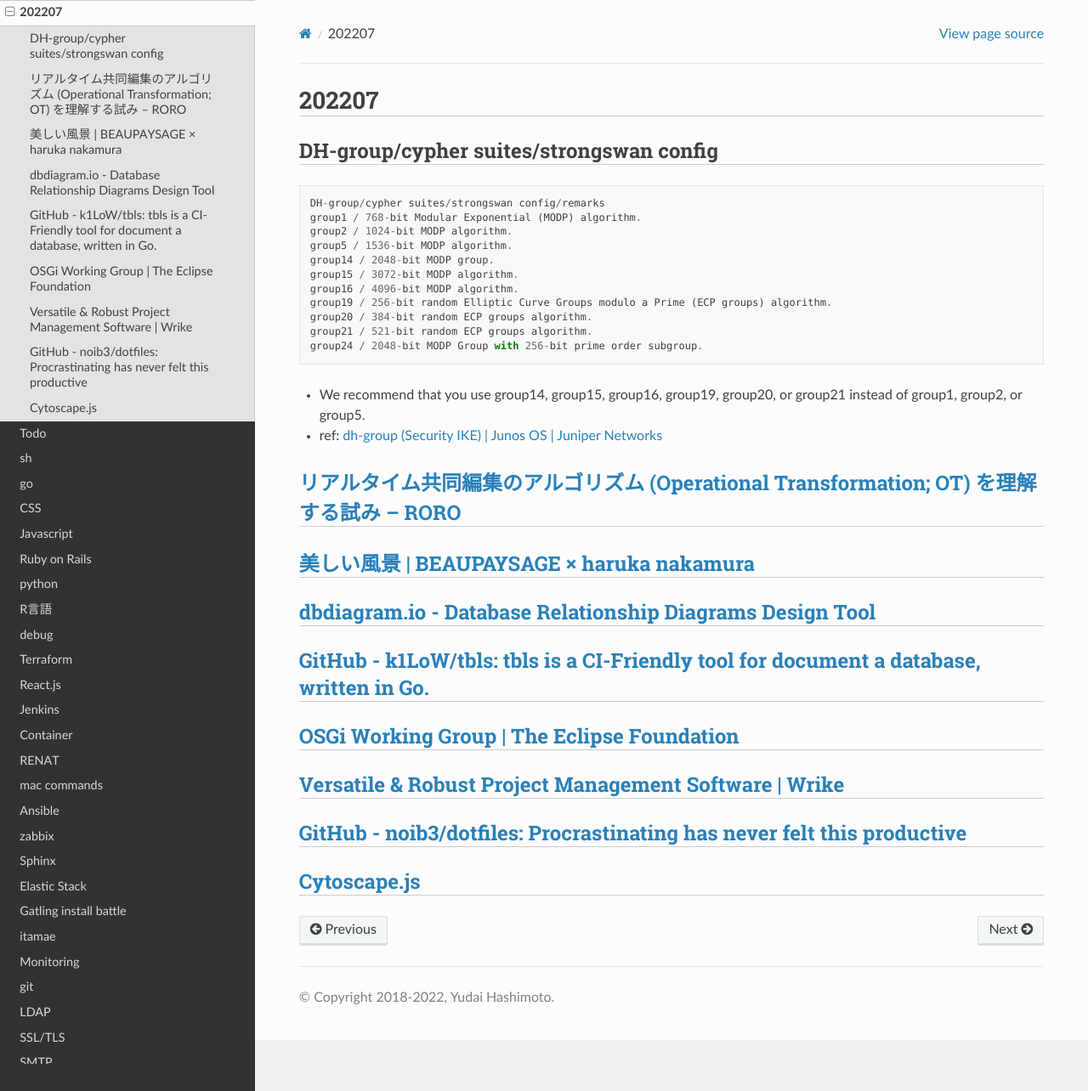
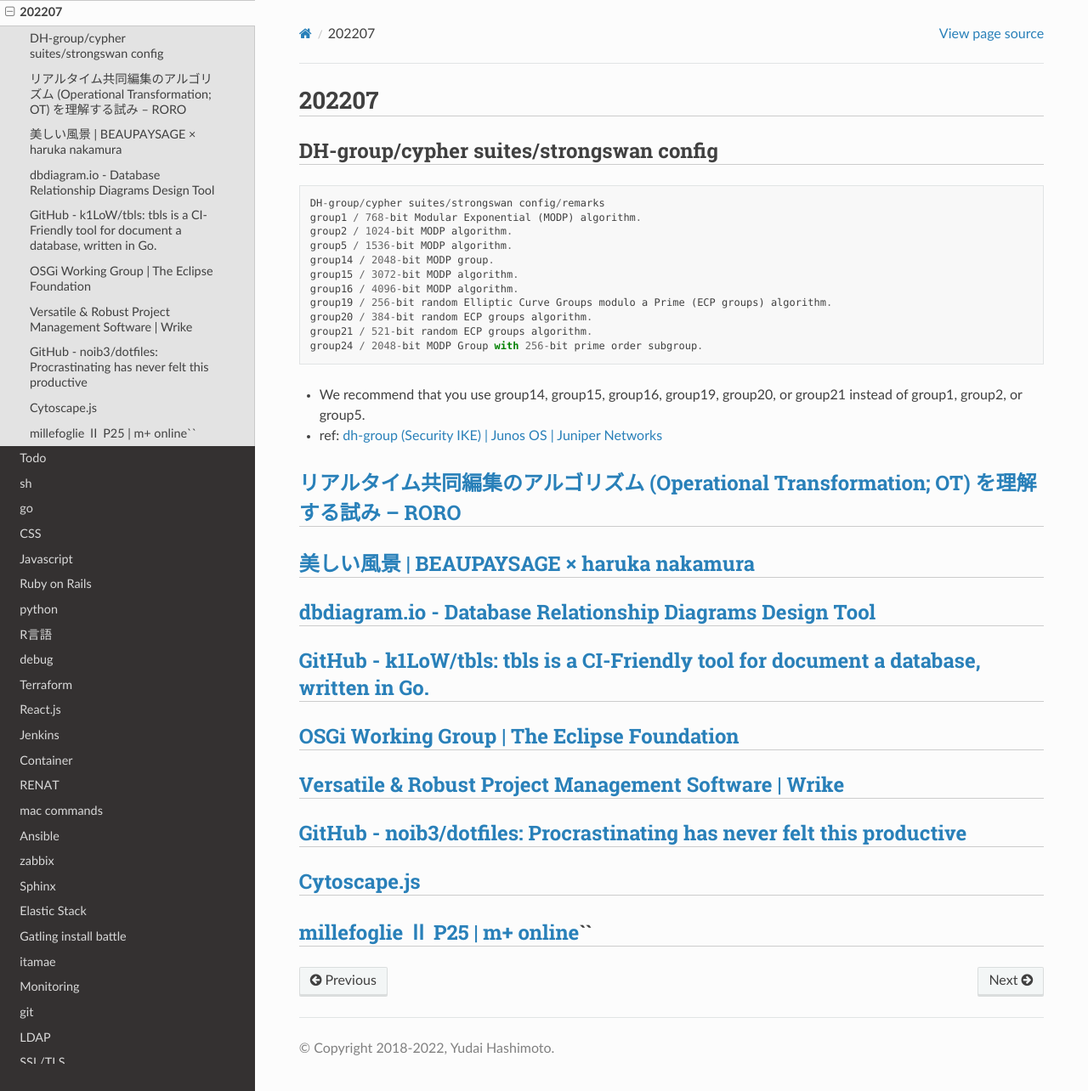
Before and after one commit to jp7fkf/JP7FKF-Warehouse, a Sphinx documentation site: the page built from source/dialy/202207.md, in a window 1280 px wide and 1284 px high. Shown: the whole window at 85% size. Built offline with Sphinx 7.4.7 and the Read the Docs theme 2.0.0, drawn with Linux system fonts in a browser that asks for light colours.

Commit message:
2022-07-31 02:48:33 JST

```diff
--- a/source/dialy/202207.md
+++ b/source/dialy/202207.md
@@ -32,3 +32,5 @@ group24 / 2048-bit MODP Group with 256-bit prime order subgroup.
 ## [GitHub - noib3/dotfiles: Procrastinating has never felt this productive](https://github.com/noib3/dotfiles)
 
 ## [Cytoscape.js](https://js.cytoscape.org/)
+
+## [millefoglie Ⅱ P25 | m+ online](https://m-piu.com/catalog/millefoglie2-p25/)``
```
